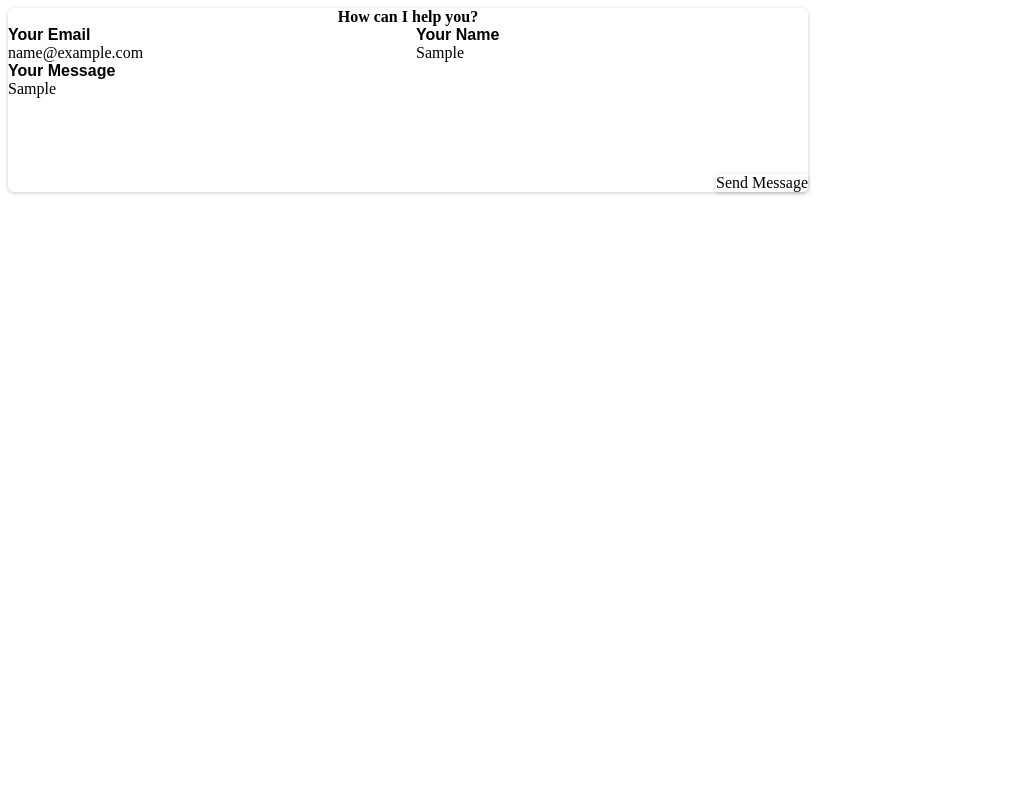
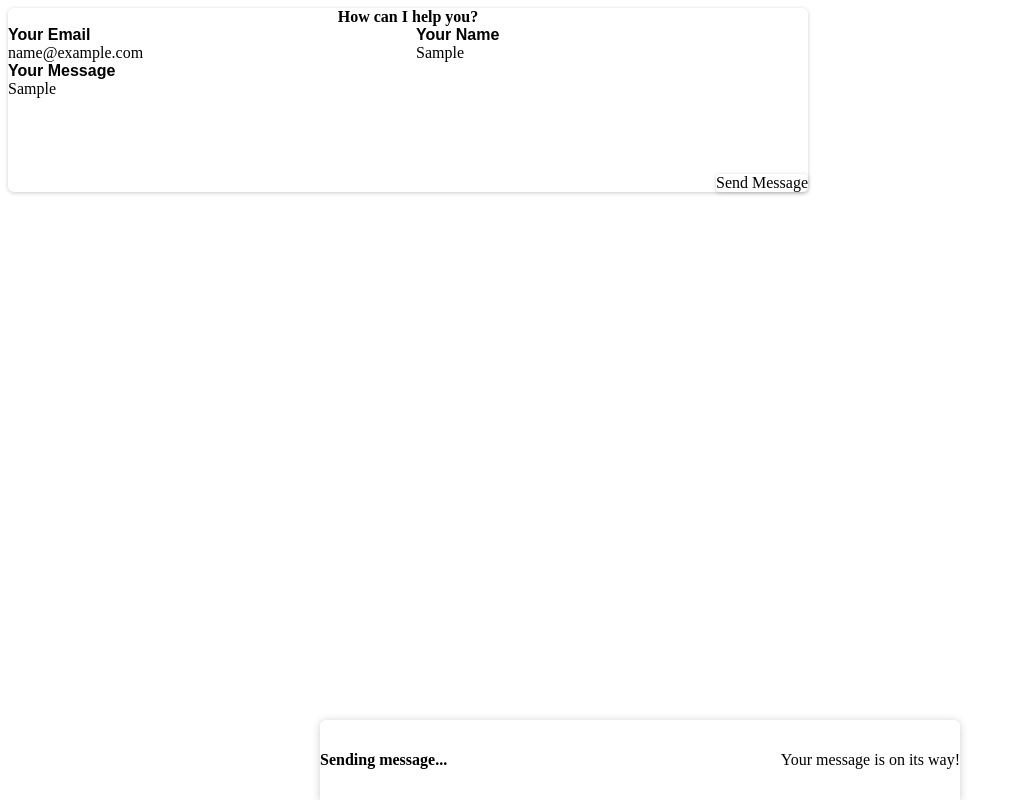
Before and after one commit to mtayyab191/event-app-nextJS, a Next.js app: page /contact in a window 1280 px wide. Both pictures are taken after typing "name@example.com", "Sample", "Sample" into the empty fields and a click on the button "Send Message". Shown: the whole page, without its empty margins (0-1019 px from the left). Built offline with nearby package versions, Linux system fonts and the light colour scheme.

Commit message:
notification feedback for contact form

```diff
--- a/Components/contact/contact-form.js
+++ b/Components/contact/contact-form.js
@@ -1,28 +1,89 @@
-import { useState } from "react";
+import { useState, useEffect } from "react";
 
 import classes from "./contact-form.module.css";
+import Notification from "../ui/notification";
+
+async function sendContactData(contactDetails) {
+  const response = await fetch("/api/contact", {
+    method: "POST",
+    body: JSON.stringify(contactDetails),
+    headers: {
+      "Content-Type": "application/json",
+    },
+  });
+
+  const data = await response.json();
+
+  if (!response.ok) {
+    throw new Error(data.message || "Something went wrong!");
+  }
+}
 
 function ContactForm() {
   const [enteredEmail, setEnteredEmail] = useState("");
   const [enteredName, setEnteredName] = useState("");
   const [enteredMessage, setEnteredMessage] = useState("");
+  const [requestStatus, setRequestStatus] = useState(); // 'pending', 'success', 'error'
+  const [requestError, setRequestError] = useState();
 
-  function sendMessageHandler(event) {
+  useEffect(() => {
+    if (requestStatus === "success" || requestStatus === "error") {
+      const timer = setTimeout(() => {
+        setRequestStatus(null);
+        setRequestError(null);
+      }, 3000);
+
+      return () => clearTimeout(timer);
+    }
+  }, [requestStatus]);
+
+  async function sendMessageHandler(event) {
     event.preventDefault();
 
     // optional: add client-side validation
 
-    fetch("/api/contact", {
-      method: "POST",
-      body: JSON.stringify({
+    setRequestStatus("pending");
+
+    try {
+      await sendContactData({
         email: enteredEmail,
         name: enteredName,
         message: enteredMessage,
-      }),
-      headers: {
-        "Content-Type": "application/json",
-      },
-    });
+      });
+      setRequestStatus("success");
+      setEnteredMessage("");
+      setEnteredEmail("");
+      setEnteredName("");
+    } catch (error) {
+      setRequestError(error.message);
+      setRequestStatus("error");
+    }
+  }
+
+  let notification;
+
+  if (requestStatus === "pending") {
+    notification = {
+      status: "pending",
+      title: "Sending message...",
+      message: "Your message is on its way!",
+    };
+  }
+
+  if (requestStatus === "success") {
+    notification = {
+      status: "success",
+      title: "Success!",
+      message: "Message sent successfully!",
+    };
+  }
+
+  if (requestStatus === "error") {
+    notification = {
+      status: "error",
+      title: "Error!",
+      message: requestError,
+    };
   }
 
   return (
@@ -61,11 +122,17 @@
             onChange={(event) => setEnteredMessage(event.target.value)}
           ></textarea>
         </div>
-
         <div className={classes.actions}>
           <button>Send Message</button>
         </div>
       </form>
+      {notification && (
+        <Notification
+          status={notification.status}
+          title={notification.title}
+          message={notification.message}
+        />
+      )}
     </section>
   );
 }
--- /dev/null
+++ b/Components/ui/notification.js
@@ -0,0 +1,28 @@
+import ReactDOM from 'react-dom';
+
+import classes from './notification.module.css';
+
+function Notification(props) {
+  const { title, message, status } = props;
+
+  let statusClasses = '';
+
+  if (status === 'success') {
+    statusClasses = classes.success;
+  }
+
+  if (status === 'error') {
+    statusClasses = classes.error;
+  }
+
+  const cssClasses = `${classes.notification} ${statusClasses}`;
+
+  return (
+    <div className={cssClasses}>
+      <h2>{title}</h2>
+      <p>{message}</p>
+    </div>
+  );
+}
+
+export default Notification;
--- /dev/null
+++ b/Components/ui/notification.module.css
@@ -0,0 +1,43 @@
+.notification {
+  display: flex;
+  justify-content: space-between;
+  align-items: center;
+  color: var(--color-grey-100);
+  background-color: var(--color-grey-800);
+  padding: 0 var(--size-8);
+  box-shadow: 0 1px 8px rgba(0, 0, 0, 0.2);
+  position: fixed;
+  height: 5rem;
+  bottom: 0;
+  width: 100%;
+  left: 0;
+  border-top-right-radius: 0;
+  border-top-left-radius: 0;
+}
+
+.notification h2 {
+  font-size: var(--size-6);
+  margin: 0;
+}
+
+.notification p {
+  margin: 0;
+}
+
+.success {
+  background-color: var(--color-success-500);
+  color: var(--color-grey-800);
+}
+
+.error {
+  background-color: var(--color-error-500);
+}
+
+@media (min-width: 768px) {
+  .notification {
+    width: 40rem;
+    left: calc(50% - 20rem);
+    border-top-right-radius: 6px;
+    border-top-left-radius: 6px;
+  }
+}
```
